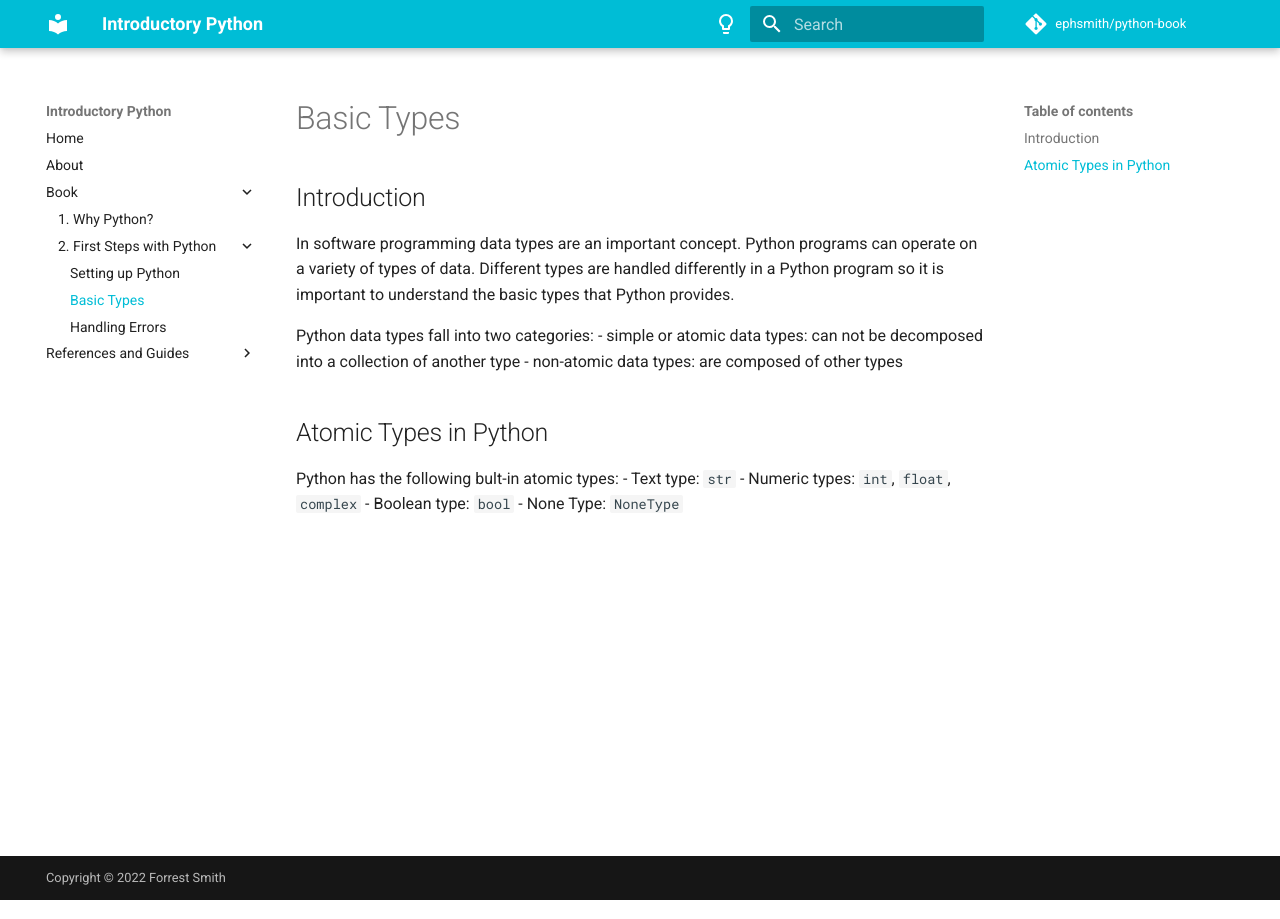
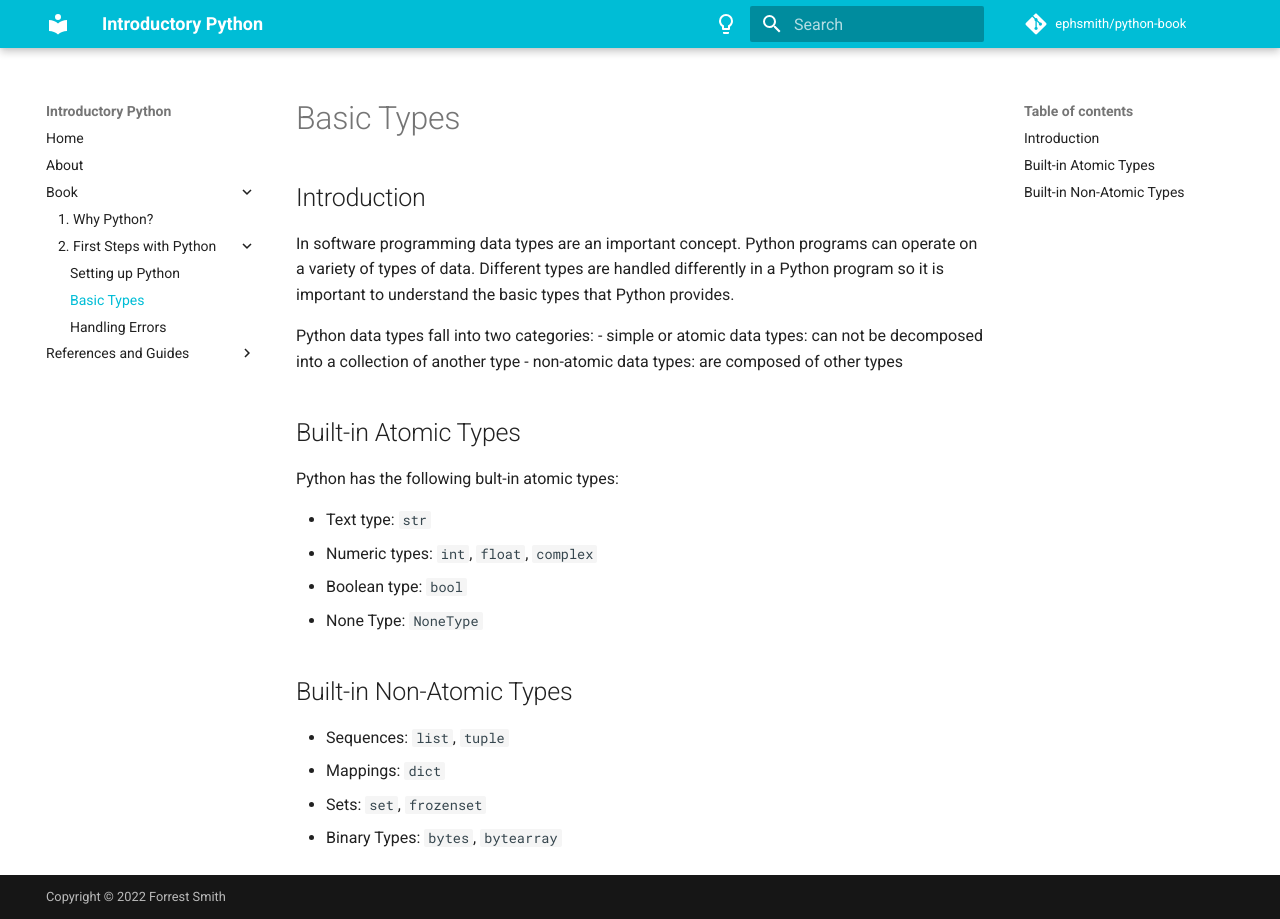
Before and after one commit to ephsmith/python-book, an MkDocs documentation site: the page built from docs/02/02-basic-types.md, in a window 1280 px wide. Built offline with MkDocs 1.6.1 and Material for MkDocs 9.7.7, drawn with Linux system fonts in a browser that asks for light colours; comment, search, counter and statistics services are not loaded.

Commit message:
Basic Types: non-atomic section added.

```diff
--- a/docs/02/02-basic-types.md
+++ b/docs/02/02-basic-types.md
@@ -7,9 +7,17 @@ Python data types fall into two categories:
 - simple or atomic data types: can not be decomposed into a collection of another type
 - non-atomic data types: are composed of other types
 
-## Atomic Types in Python
+## Built-in Atomic Types
 Python has the following bult-in atomic types:
+
 - Text type: `str`
 - Numeric types: `int`, `float`, `complex`
 - Boolean type: `bool`
 - None Type: `NoneType`
+
+## Built-in Non-Atomic Types
+
+- Sequences: `list`, `tuple`
+- Mappings: `dict`
+- Sets: `set`, `frozenset`
+- Binary Types: `bytes`, `bytearray`
```
